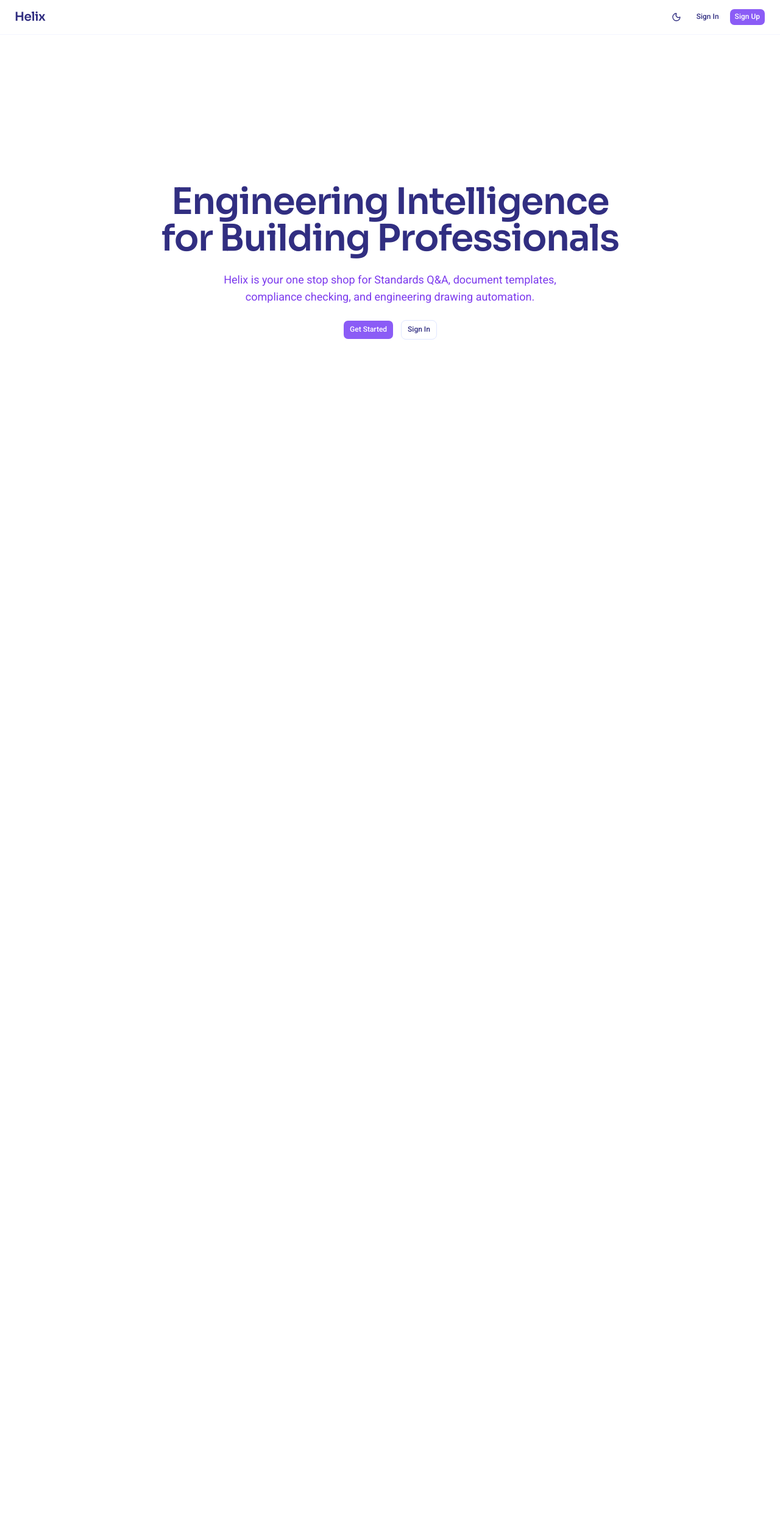
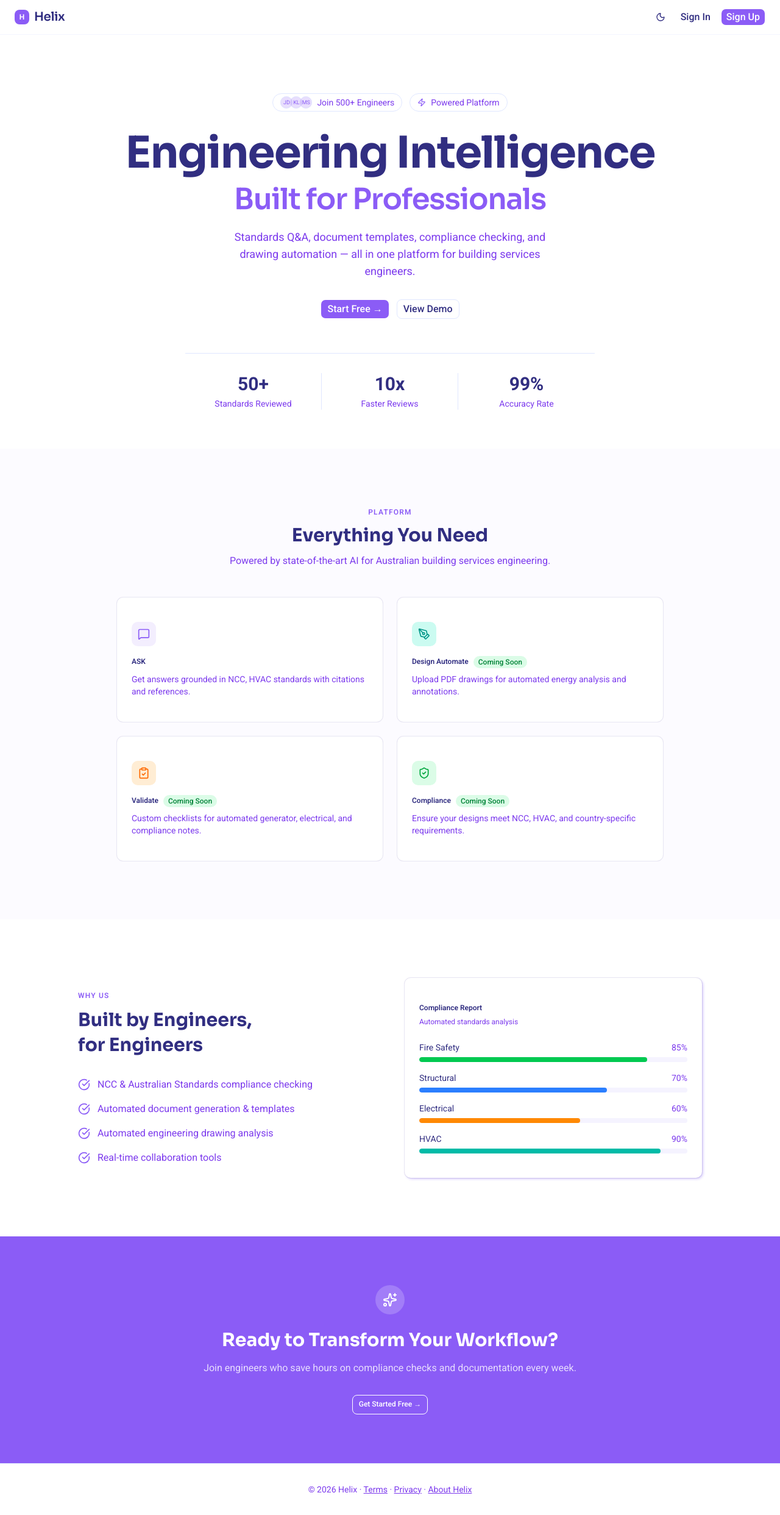
Before and after one commit to platformhelix-cloud/helix-app, a Next.js app: page / in a window 1280 px wide. Shown: the whole page at 61% size. Before the commit the page ends 800 px from the top, so only its background shows below. Built offline with nearby package versions, Linux system fonts and the light colour scheme.

Commit message:
Updated the Landing Page

```diff
--- a/app/page.tsx
+++ b/app/page.tsx
@@ -1,30 +1,266 @@
 import Link from "next/link"
 import { LandingNav } from "@/components/landing-nav"
 import { Button } from "@/components/ui/button"
+import { Card, CardContent } from "@/components/ui/card"
+import { Avatar, AvatarFallback } from "@/components/ui/avatar"
+import {
+  MessageSquare,
+  PenTool,
+  ClipboardCheck,
+  ShieldCheck,
+  CheckCircle,
+  Sparkles,
+  Zap,
+} from "lucide-react"
+
+const features = [
+  {
+    icon: MessageSquare,
+    iconClass: "bg-primary/10 text-primary",
+    title: "ASK",
+    description:
+      "Get answers grounded in NCC, HVAC standards with citations and references.",
+    badge: null,
+  },
+  {
+    icon: PenTool,
+    iconClass: "bg-teal-100 text-teal-600",
+    title: "Design Automate",
+    description:
+      "Upload PDF drawings for automated energy analysis and annotations.",
+    badge: "Coming Soon",
+  },
+  {
+    icon: ClipboardCheck,
+    iconClass: "bg-orange-100 text-orange-500",
+    title: "Validate",
+    description:
+      "Custom checklists for automated generator, electrical, and compliance notes.",
+    badge: "Coming Soon",
+  },
+  {
+    icon: ShieldCheck,
+    iconClass: "bg-green-100 text-green-600",
+    title: "Compliance",
+    description:
+      "Ensure your designs meet NCC, HVAC, and country-specific requirements.",
+    badge: "Coming Soon",
+  },
+]
+
+const bullets = [
+  "NCC & Australian Standards compliance checking",
+  "Automated document generation & templates",
+  "Automated engineering drawing analysis",
+  "Real-time collaboration tools",
+]
+
+const progressBars = [
+  { label: "Fire Safety", width: "85%", color: "bg-green-500" },
+  { label: "Structural", width: "70%", color: "bg-blue-500" },
+  { label: "Electrical", width: "60%", color: "bg-orange-400" },
+  { label: "HVAC", width: "90%", color: "bg-teal-500" },
+]
 
 export default function LandingPage() {
   return (
     <div className="flex min-h-screen flex-col">
       <LandingNav />
-      <main className="flex flex-1 flex-col items-center justify-center px-6 text-center">
-        <div className="mx-auto max-w-3xl space-y-6">
-          <h1 className="font-serif text-5xl font-semibold tracking-tight sm:text-6xl">
-            Engineering Intelligence for Building Professionals
-          </h1>
-          <p className="text-muted-foreground mx-auto max-w-xl text-lg">
-            Helix is your one stop shop for Standards Q&A, document templates,
-            compliance checking, and engineering drawing automation.
-          </p>
-          <div className="flex flex-col items-center gap-3 sm:flex-row sm:justify-center">
-            <Button size="lg" asChild>
-              <Link href="/auth/sign-up">Get Started</Link>
-            </Button>
-            <Button size="lg" variant="outline" asChild>
-              <Link href="/auth/sign-in">Sign In</Link>
-            </Button>
+
+      {/* Hero */}
+      <section className="flex flex-col items-center px-6 pt-24 pb-16 text-center">
+        {/* Badges */}
+        <div className="mb-8 flex flex-wrap items-center justify-center gap-3">
+          <div className="border-border flex items-center gap-2 rounded-full border px-3 py-1 text-sm">
+            <div className="flex -space-x-1">
+              {["JD", "KL", "MS"].map((init) => (
+                <Avatar key={init} className="h-5 w-5 text-[10px]">
+                  <AvatarFallback className="bg-primary/20 text-primary text-[9px]">
+                    {init}
+                  </AvatarFallback>
+                </Avatar>
+              ))}
+            </div>
+            <span className="text-muted-foreground">Join 500+ Engineers</span>
+          </div>
+          <div className="border-border flex items-center gap-2 rounded-full border px-3 py-1 text-sm">
+            <Zap className="text-primary h-3.5 w-3.5" />
+            <span className="text-muted-foreground">Powered Platform</span>
           </div>
         </div>
-      </main>
+
+        {/* Heading */}
+        <div className="mx-auto max-w-4xl">
+          <h1 className="font-serif text-5xl font-bold tracking-tight sm:text-7xl">
+            Engineering Intelligence
+          </h1>
+          <h1 className="font-serif text-primary mt-4 text-4xl font-semibold tracking-tight sm:text-5xl">
+            Built for Professionals
+          </h1>
+        </div>
+
+        {/* Subtext */}
+        <p className="text-muted-foreground mx-auto mt-6 max-w-xl text-lg">
+          Standards Q&A, document templates, compliance checking, and drawing
+          automation — all in one platform for building services engineers.
+        </p>
+
+        {/* CTA Buttons */}
+        <div className="mt-8 flex flex-col items-center gap-3 sm:flex-row sm:justify-center">
+          <Button size="lg" className="text-base" asChild>
+            <Link href="/auth/sign-up">Start Free →</Link>
+          </Button>
+          <Button size="lg" variant="outline" className="text-base" asChild>
+            <Link href="/dashboard">View Demo</Link>
+          </Button>
+        </div>
+
+        {/* Stats */}
+        <div className="border-border mx-auto mt-14 grid w-full max-w-2xl grid-cols-3 divide-x border-t pt-8">
+          {[
+            { value: "50+", label: "Standards Reviewed" },
+            { value: "10x", label: "Faster Reviews" },
+            { value: "99%", label: "Accuracy Rate" },
+          ].map(({ value, label }) => (
+            <div key={label} className="px-4 text-center">
+              <div className="text-foreground text-3xl font-bold">{value}</div>
+              <div className="text-muted-foreground mt-1 text-sm">{label}</div>
+            </div>
+          ))}
+        </div>
+      </section>
+
+      {/* Features */}
+      <section className="bg-muted/30 px-6 py-24">
+        <div className="mx-auto max-w-4xl text-center">
+          <p className="text-primary mb-3 text-xs font-semibold tracking-widest uppercase">
+            Platform
+          </p>
+          <h2 className="font-serif text-foreground text-3xl font-bold">
+            Everything You Need
+          </h2>
+          <p className="text-muted-foreground mx-auto mt-3 max-w-xl">
+            Powered by state-of-the-art AI for Australian building services
+            engineering.
+          </p>
+        </div>
+
+        <div className="mx-auto mt-12 grid max-w-4xl grid-cols-1 gap-6 sm:grid-cols-2">
+          {features.map(({ icon: Icon, iconClass, title, description, badge }) => (
+            <Card key={title} className="relative">
+              <CardContent className="p-6">
+                <div
+                  className={`mb-4 inline-flex h-10 w-10 items-center justify-center rounded-lg ${iconClass}`}
+                >
+                  <Icon className="h-5 w-5" />
+                </div>
+                <div className="mb-2 flex items-center gap-2">
+                  <h3 className="text-foreground font-semibold">{title}</h3>
+                  {badge && (
+                    <span className="rounded-full bg-green-100 px-2 py-0.5 text-xs font-medium text-green-700">
+                      {badge}
+                    </span>
+                  )}
+                </div>
+                <p className="text-muted-foreground text-sm">{description}</p>
+              </CardContent>
+            </Card>
+          ))}
+        </div>
+      </section>
+
+      {/* Built by Engineers */}
+      <section className="px-6 py-24">
+        <div className="mx-auto grid max-w-5xl grid-cols-1 items-center gap-12 md:grid-cols-2">
+          {/* Left */}
+          <div>
+            <p className="text-primary mb-3 text-xs font-semibold tracking-widest uppercase">
+              Why Us
+            </p>
+            <h2 className="font-serif text-foreground text-3xl font-bold leading-snug">
+              Built by Engineers,
+              <br />
+              for Engineers
+            </h2>
+            <ul className="mt-8 space-y-4">
+              {bullets.map((item) => (
+                <li key={item} className="flex items-start gap-3">
+                  <CheckCircle className="text-primary mt-0.5 h-5 w-5 shrink-0" />
+                  <span className="text-muted-foreground">{item}</span>
+                </li>
+              ))}
+            </ul>
+          </div>
+
+          {/* Right — Compliance Report mockup */}
+          <Card className="shadow-md">
+            <CardContent className="p-6">
+              <div className="mb-1 font-semibold">Compliance Report</div>
+              <p className="text-muted-foreground mb-6 text-xs">
+                Automated standards analysis
+              </p>
+              <div className="space-y-4">
+                {progressBars.map(({ label, width, color }) => (
+                  <div key={label}>
+                    <div className="mb-1.5 flex justify-between text-sm">
+                      <span className="text-foreground">{label}</span>
+                      <span className="text-muted-foreground">{width}</span>
+                    </div>
+                    <div className="bg-muted h-2 w-full overflow-hidden rounded-full">
+                      <div
+                        className={`h-2 rounded-full ${color}`}
+                        style={{ width }}
+                      />
+                    </div>
+                  </div>
+                ))}
+              </div>
+            </CardContent>
+          </Card>
+        </div>
+      </section>
+
+      {/* CTA Banner */}
+      <section className="bg-primary px-6 py-20 text-center">
+        <div className="mx-auto max-w-2xl">
+          <div className="mx-auto mb-6 flex h-12 w-12 items-center justify-center rounded-full bg-white/20">
+            <Sparkles className="h-6 w-6 text-white" />
+          </div>
+          <h2 className="font-serif text-3xl font-bold text-white">
+            Ready to Transform Your Workflow?
+          </h2>
+          <p className="mt-4 text-white/80">
+            Join engineers who save hours on compliance checks and documentation
+            every week.
+          </p>
+          <Button
+            size="lg"
+            variant="outline"
+            className="mt-8 border-white text-white hover:bg-white hover:text-primary"
+            asChild
+          >
+            <Link href="/auth/sign-up">Get Started Free →</Link>
+          </Button>
+        </div>
+      </section>
+
+      {/* Footer */}
+      <footer className="border-t py-8 text-center">
+        <p className="text-muted-foreground text-sm">
+          © 2026 Helix ·{" "}
+          <Link href="#" className="hover:text-foreground underline">
+            Terms
+          </Link>{" "}
+          ·{" "}
+          <Link href="#" className="hover:text-foreground underline">
+            Privacy
+          </Link>{" "}
+          ·{" "}
+          <Link href="#" className="hover:text-foreground underline">
+            About Helix
+          </Link>
+        </p>
+      </footer>
     </div>
   )
 }
--- a/components/landing-nav.tsx
+++ b/components/landing-nav.tsx
@@ -7,16 +7,19 @@ export function LandingNav() {
     <header className="border-border/40 bg-background/95 supports-[backdrop-filter]:bg-background/60 sticky top-0 z-50 w-full border-b backdrop-blur">
       <div className="mx-auto flex h-14 max-w-screen-xl items-center justify-between px-6">
         <Link href="/" className="flex items-center gap-2">
+          <div className="bg-primary flex h-6 w-6 items-center justify-center rounded-md">
+            <span className="text-primary-foreground text-xs font-bold">H</span>
+          </div>
           <span className="font-serif text-xl font-semibold tracking-tight">
             Helix
           </span>
         </Link>
         <nav className="flex items-center gap-2">
           <ThemeToggle />
-          <Button variant="ghost" asChild>
+          <Button variant="ghost" className="text-base" asChild>
             <Link href="/auth/sign-in">Sign In</Link>
           </Button>
-          <Button asChild>
+          <Button className="text-base" asChild>
             <Link href="/auth/sign-up">Sign Up</Link>
           </Button>
         </nav>
```
